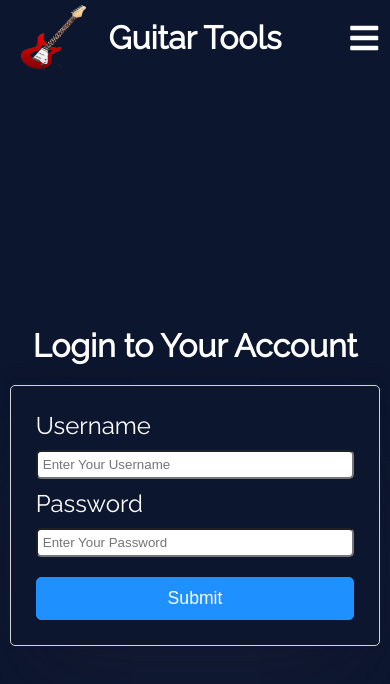
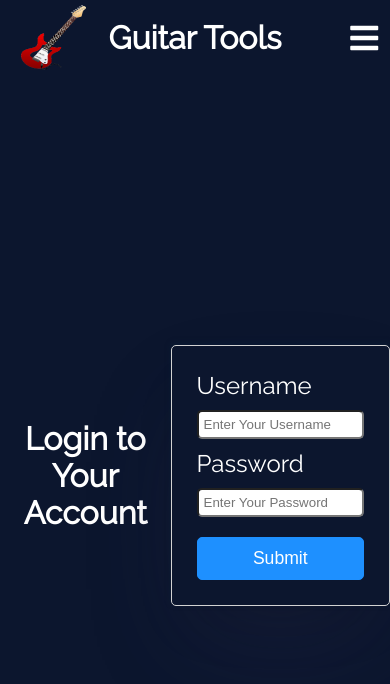
Before and after one commit to JB0925/Guitar-Tools, a React (Create React App) app: page /login in a window 390 px wide. Shown: the top 684 px of the page. Built offline with nearby package versions, Linux system fonts and the light colour scheme.

Commit message:
fix colliding class names

```diff
--- a/src/CSS/Home.css
+++ b/src/CSS/Home.css
@@ -176,6 +176,12 @@
 
     .Home {
         margin-top: -200px;
+    }
+}
+
+@media screen and (max-width: 926px) and (orientation: landscape) {
+    .container {
+        padding-top: 400px;
     }
 }
 
@@ -410,12 +416,6 @@
     }
 }
 
-@media screen and (max-width: 926px) and (orientation: landscape) {
-    .container {
-        padding-top: 400px;
-    }
-}
-
 @media screen and (max-width: 400px) {
     .information {
         margin-top: 80%;
--- a/src/CSS/LoginAndSignUpForm.css
+++ b/src/CSS/LoginAndSignUpForm.css
@@ -25,7 +25,7 @@
                 rgba(10, 37, 64, 0.35) 0px -2px 6px 0px;
 }
 
-.container {
+.container2 {
     display: flex;
     align-items: center;
     justify-content: center;
@@ -65,7 +65,7 @@ input {
 }
 
 @media screen and (max-width: 1024px) and (max-height: 600px) {
-    .container {
+    .container2 {
         margin-top: 400px;
     }
 }
@@ -88,7 +88,7 @@ input {
         margin-left: 0;
     }
 
-    .container {
+    .container2 {
         margin-top: 0;
     }
 }
--- a/src/Components/LoginAndSignUpForm.js
+++ b/src/Components/LoginAndSignUpForm.js
@@ -8,7 +8,7 @@ const LoginAndSignUpForm = ({ typeOfForm, header, updateLoginState, errorMessage
 
     return (
         <div className="LoginAndSignUpForm">
-            <div className="container">
+            <div className="container2">
             <h1>{header}</h1>
                 <form onSubmit={handleSubmit}>
                     <label htmlFor="username">Username</label>
```
